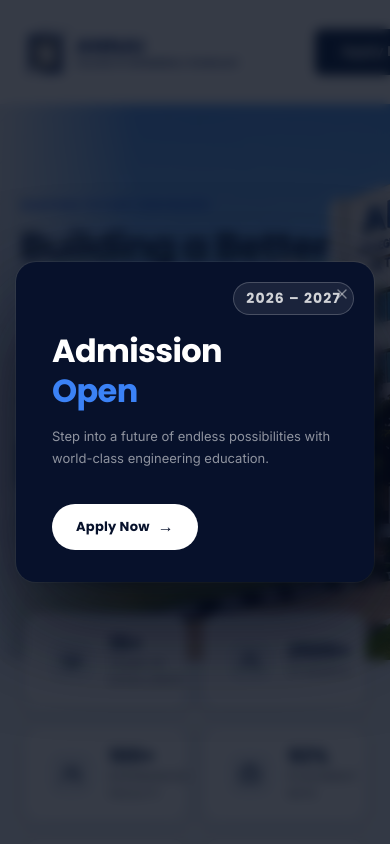
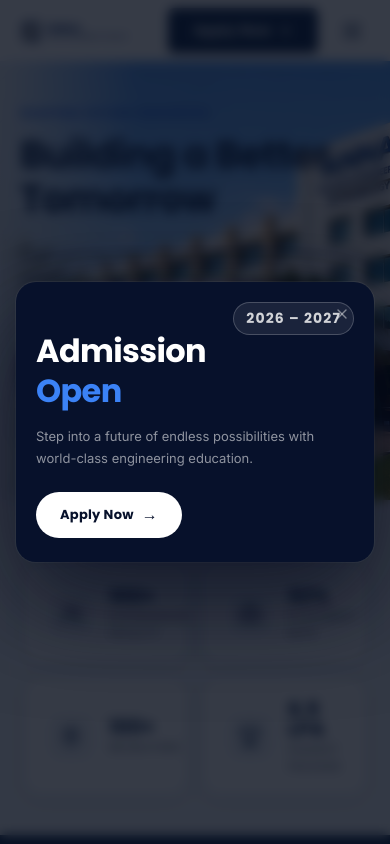
Before and after one commit to sheiktanseer/ACET, a Next.js app: page / in a window 390 px wide. Shown: the top 844 px of the page. Built offline with nearby package versions, Linux system fonts and the light colour scheme.

Commit message:
mobile version fix

```diff
--- a/app/globals.css
+++ b/app/globals.css
@@ -189,15 +189,35 @@ p {
 
 @media (max-width: 768px) {
   .container-custom {
-    padding: 0 20px;
+    padding: 2.5rem 1.25rem;
   }
 }
 
 @media (max-width: 768px) {
   .container-custom-left {
-    padding: 0 20px;
+    padding: 2.5rem 1.25rem;
   }
 }
+
+/* Container-footer: needs horizontal padding on mobile */
+@media (max-width: 768px) {
+  .container-footer {
+    padding-left: 1.25rem;
+    padding-right: 1.25rem;
+  }
+}
+
+/* Prevent horizontal scroll on mobile — NOT on body (breaks Safari fixed) */
+.page-wrapper {
+  overflow-x: clip;
+  max-width: 100%;
+}
+
+/* iOS smooth momentum scrolling */
+body {
+  -webkit-overflow-scrolling: touch;
+}
+
 
 .section-py {
   padding-top: var(--section-padding-y);
--- a/app/layout.js
+++ b/app/layout.js
@@ -30,18 +30,27 @@ export const metadata = {
   },
 }
 
+export const viewport = {
+  width: "device-width",
+  initialScale: 1,
+  viewportFit: "cover",   // enables env(safe-area-inset-*) for iPhone notch/Dynamic Island
+}
+
 export default function RootLayout({ children }) {
   return (
     <html lang="en" className={`${inter.variable} ${poppins.variable}`}>
       <body className="antialiased min-h-screen flex flex-col">
         <AdmissionPopup />
         <Navbar />
+        {/* page-wrapper clips horizontal overflow without breaking fixed navbar (Safari safe) */}
+        <div className="page-wrapper flex-1 flex flex-col">
           <GSAPProvider>
             <main className="flex-1">
               {children}
             </main>
           </GSAPProvider>
           <Footer />
+        </div>
       </body>
     </html>
   )
--- a/app/page.js
+++ b/app/page.js
@@ -75,7 +75,7 @@ export default function Home() {
       {/* ═══════════════════════════════════════════
           1. HERO
       ═══════════════════════════════════════════ */}
-      <section className="relative w-full min-h-[660px] lg:h-[740px] flex items-center bg-[#e8eff8] overflow-hidden pt-20">
+      <section className="relative w-full min-h-[500px] lg:h-[740px] flex items-center bg-[#e8eff8] overflow-hidden pt-14 lg:pt-20">
 
         {/* Background photo – right side */}
         <div
@@ -193,7 +193,7 @@ export default function Home() {
           {/* ── ROW 1: All 5 programs in one row ── */}
           <motion.div
             variants={sc} initial="hidden" whileInView="show" viewport={{ once: true }}
-            className="grid grid-cols-2 md:grid-cols-5 gap-4 mb-14"
+            className="grid grid-cols-1 sm:grid-cols-2 md:grid-cols-3 lg:grid-cols-5 gap-4 mb-14"
           >
             {programs.map((prog, idx) => (
               <motion.div key={idx} variants={si} className="flex flex-col group card p-0">
--- a/components/AdmissionPopup.js
+++ b/components/AdmissionPopup.js
@@ -57,10 +57,10 @@ export default function AdmissionPopup() {
             }}
           >
             {/* ── LAYOUT: left content + right photo ── */}
-            <div className="flex min-h-[320px]">
+            <div className="flex flex-col sm:flex-row min-h-[280px]">
 
               {/* ═══ LEFT CONTENT PANEL ═══ */}
-              <div className="relative z-10 flex flex-col justify-between px-9 py-8 flex-1 min-w-0">
+              <div className="relative z-10 flex flex-col justify-between px-5 sm:px-9 py-6 sm:py-8 flex-1 min-w-0">
 
                 {/* 2026-27 pill — top right */}
                 <div className="flex items-start justify-between mb-5">
--- a/components/Navbar.js
+++ b/components/Navbar.js
@@ -30,19 +30,22 @@ export default function Navbar() {
   return (
     <>
       <header
-        className={`fixed top-0 left-0 w-full z-50 transition-all duration-300 ${isScrolled ? "bg-white/95 backdrop-blur-md shadow-[var(--shadow-nav)] py-2" : "bg-white py-3"
-          }`}
+        className={`fixed top-0 left-0 w-full z-50 transition-all duration-300 ${
+          isScrolled ? "bg-white/95 backdrop-blur-md shadow-[var(--shadow-nav)] py-1" : "bg-white py-2"
+        }`}
+        style={{ paddingLeft: "env(safe-area-inset-left)", paddingRight: "env(safe-area-inset-right)" }}
       >
-        <div className="w-full px-4">
+        <div className="w-full px-4 md:px-6">
           {/* Three-column layout: Logo | Nav | CTA */}
-          <div className="flex items-center">
+          <div className="flex items-center justify-between w-full">
 
-            {/* LEFT — Logo (bigger) */}
-            <Link href="/" className="flex items-center gap-3 shrink-0 mr-8">
+            {/* LEFT — Logo */}
+            <Link href="/" className="flex items-center gap-3 shrink-0">
               <img
                 src="/img/logo.png"
                 alt="ANNAI College of Engineering & Technology"
-                className="h-20 w-auto object-contain"
+                className="h-10 w-auto max-w-[130px] sm:h-12 sm:max-w-[160px] lg:h-20 lg:max-w-[260px] object-contain block"
+                style={{ maxWidth: "min(130px, 35vw)" }}
               />
             </Link>
 
@@ -67,7 +70,7 @@ export default function Navbar() {
             </nav>
 
             {/* RIGHT — Apply Now CTA + Mobile toggle */}
-            <div className="flex items-center gap-3 ml-8 shrink-0">
+            <div className="flex items-center gap-3 shrink-0">
               <Link
                 href="/contact"
                 className="hidden lg:inline-flex btn-primary group items-center gap-2"
@@ -76,12 +79,15 @@ export default function Navbar() {
                 <ArrowRight size={15} className="group-hover:translate-x-1 transition-transform duration-200" />
               </Link>
 
+              {/* Hamburger — 44×44 min touch target (Apple HIG) */}
               <button
-                className="lg:hidden text-[var(--color-primary)] p-1.5"
+                className="lg:hidden flex items-center justify-center text-[var(--color-primary)] rounded-lg"
+                style={{ minWidth: "44px", minHeight: "44px", WebkitTapHighlightColor: "transparent" }}
                 onClick={() => setMobileMenuOpen(true)}
-                aria-label="Open menu"
+                aria-label="Open navigation menu"
+                type="button"
               >
-                <Menu size={26} />
+                <Menu size={24} strokeWidth={2} />
               </button>
             </div>
 
--- a/components/PageHero.js
+++ b/components/PageHero.js
@@ -16,8 +16,8 @@ export default function PageHero({ title, subtitle, bgImage = "/img/main-banner.
 
   return (
     <section
-      className="relative w-full flex items-center overflow-hidden pt-20"
-      style={{ minHeight: "320px" }}
+      className="relative w-full flex items-center overflow-hidden pt-14 lg:pt-20"
+      style={{ minHeight: "280px" }}
     >
       {/* Background photo */}
       <div
--- a/components/StoryCarousel.js
+++ b/components/StoryCarousel.js
@@ -36,15 +36,26 @@ export default function StoryCarousel({ stories }) {
   const [index, setIndex] = useState(0);
   const [paused, setPaused] = useState(false);
   const [dragging, setDragging] = useState(false);
+  const [visible, setVisible] = useState(1);   // 1 on mobile, 2 on sm+
   const dragStartX = useRef(0);
 
-  const visible = 2;                             // 2 wide cards side-by-side
+  /* Respond to viewport width */
+  useEffect(() => {
+    const update = () => setVisible(window.innerWidth >= 640 ? 2 : 1);
+    update();
+    window.addEventListener("resize", update);
+    return () => window.removeEventListener("resize", update);
+  }, []);
+
   const total = stories.length;
   const maxIndex = Math.max(0, total - visible);
 
   const clamp = (v) => Math.max(0, Math.min(v, maxIndex));
   const prev = () => setIndex(i => clamp(i - 1));
   const next = () => setIndex(i => clamp(i + 1));
+
+  /* Reset index when visible count changes */
+  useEffect(() => { setIndex(0); }, [visible]);
 
   useEffect(() => {
     if (paused || maxIndex === 0) return;
```
Lines whose indentation alone changed are shown as unchanged.
